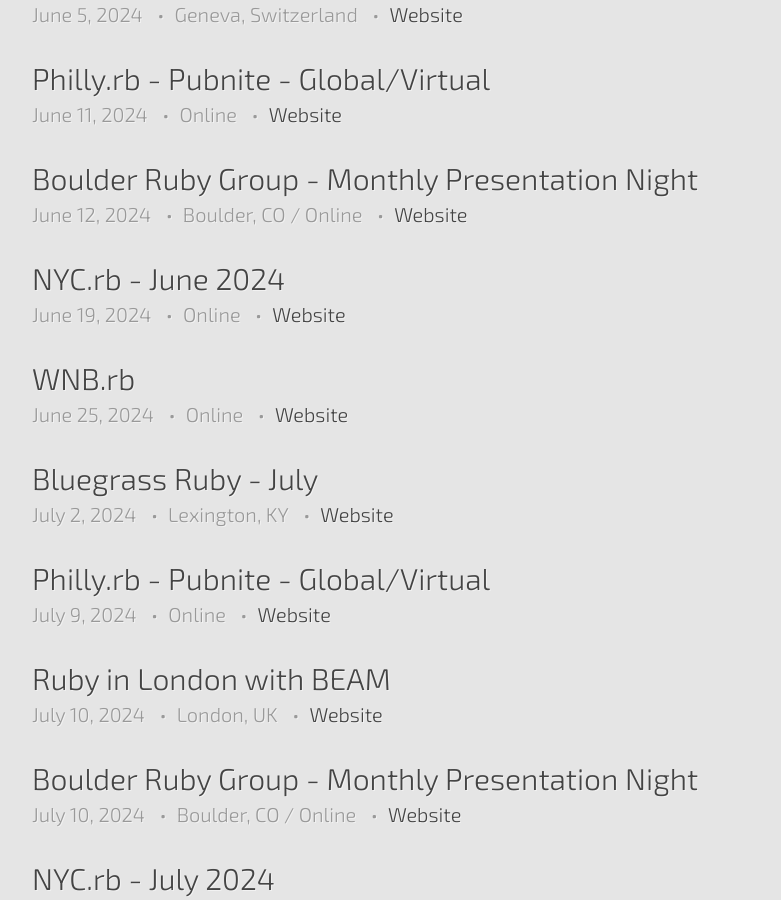
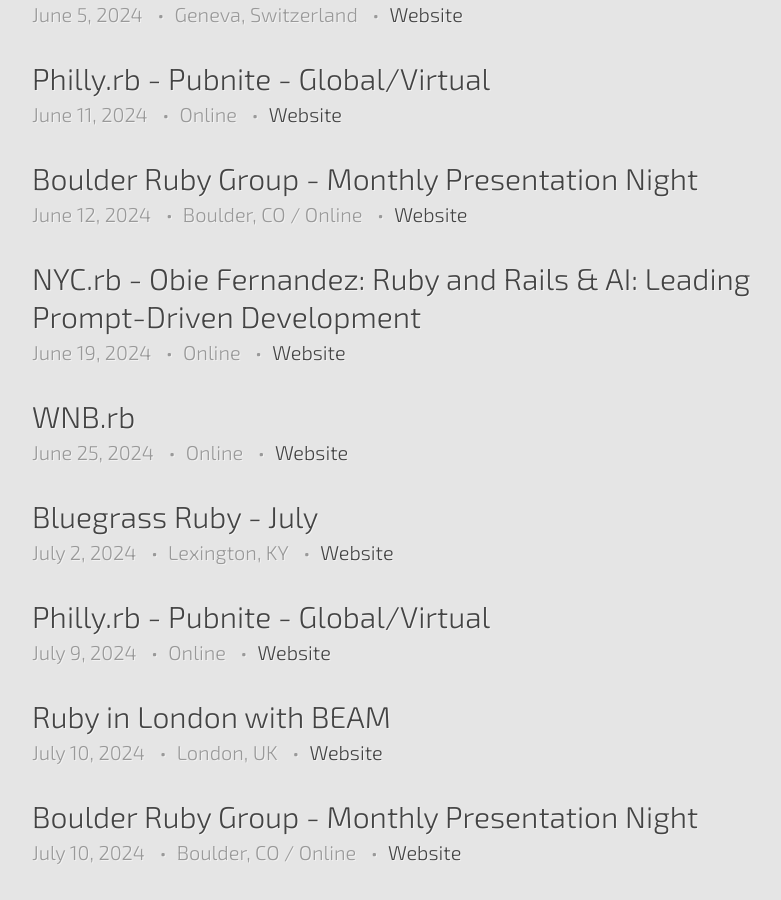
Before and after one commit to ruby-conferences/ruby-conferences.github.io, a Jekyll site: the page built from meetups/index.html, in a window 1280 px wide and 900 px high, scrolled down 1940 px. Shown: the whole window, without its empty margins (208-989 px from the left). Built offline with Jekyll 4.4.1, drawn with Linux system fonts in a browser that asks for light colours.

Commit message:
Add title to NYC.rb June 2024 meetup

```diff
--- a/_data/meetups.yml
+++ b/_data/meetups.yml
@@ -467,7 +467,7 @@
   end_time: 21:00:00 MDT
   url: https://www.meetup.com/boulder_ruby_group/events/299591825
 
-- name: NYC.rb - June 2024
+- name: "NYC.rb - Obie Fernandez: Ruby and Rails & AI: Leading Prompt-Driven Development"
   location: Online
   date: 2024-06-19
   start_time: 17:30:00 EDT
```
